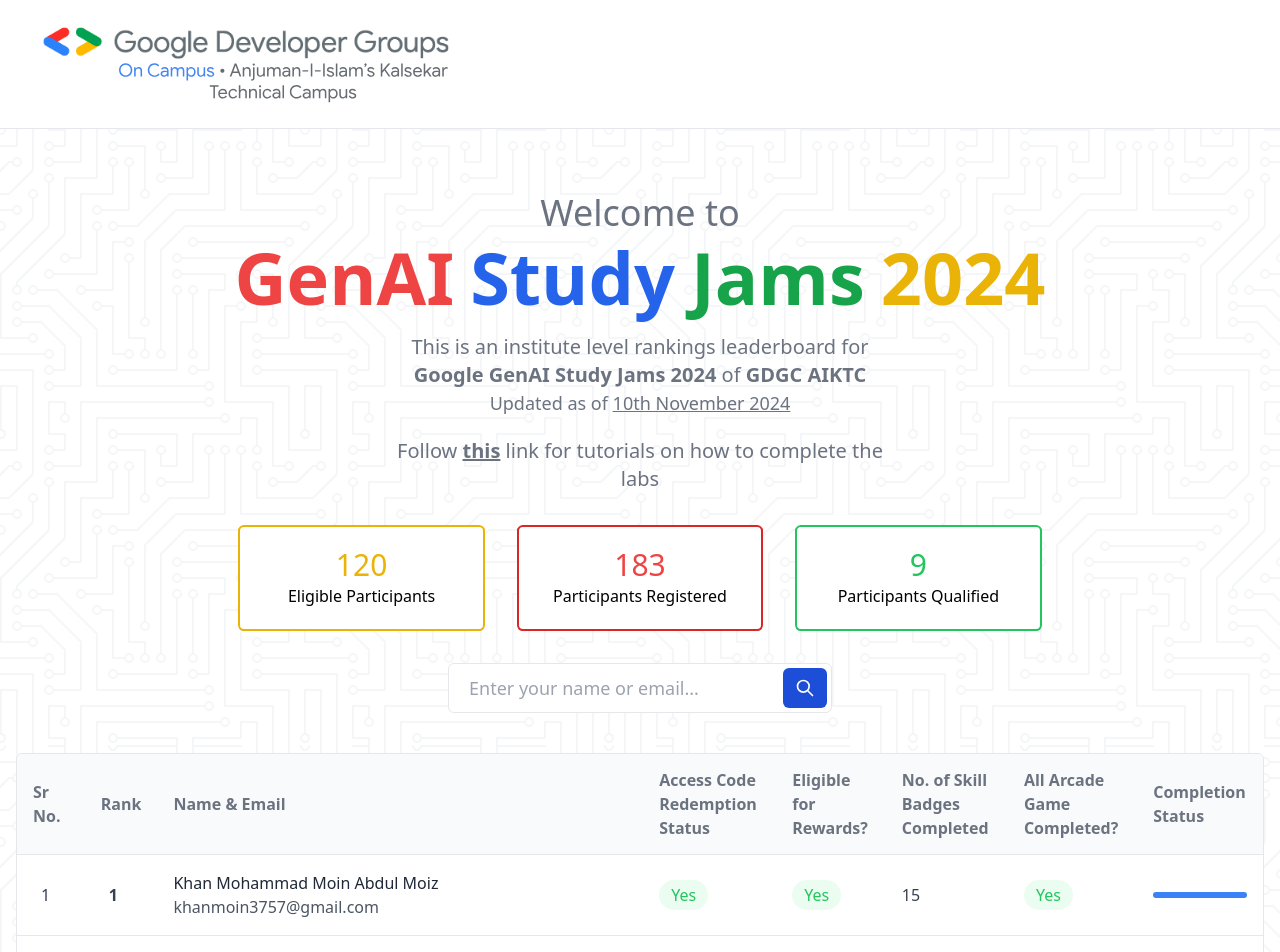
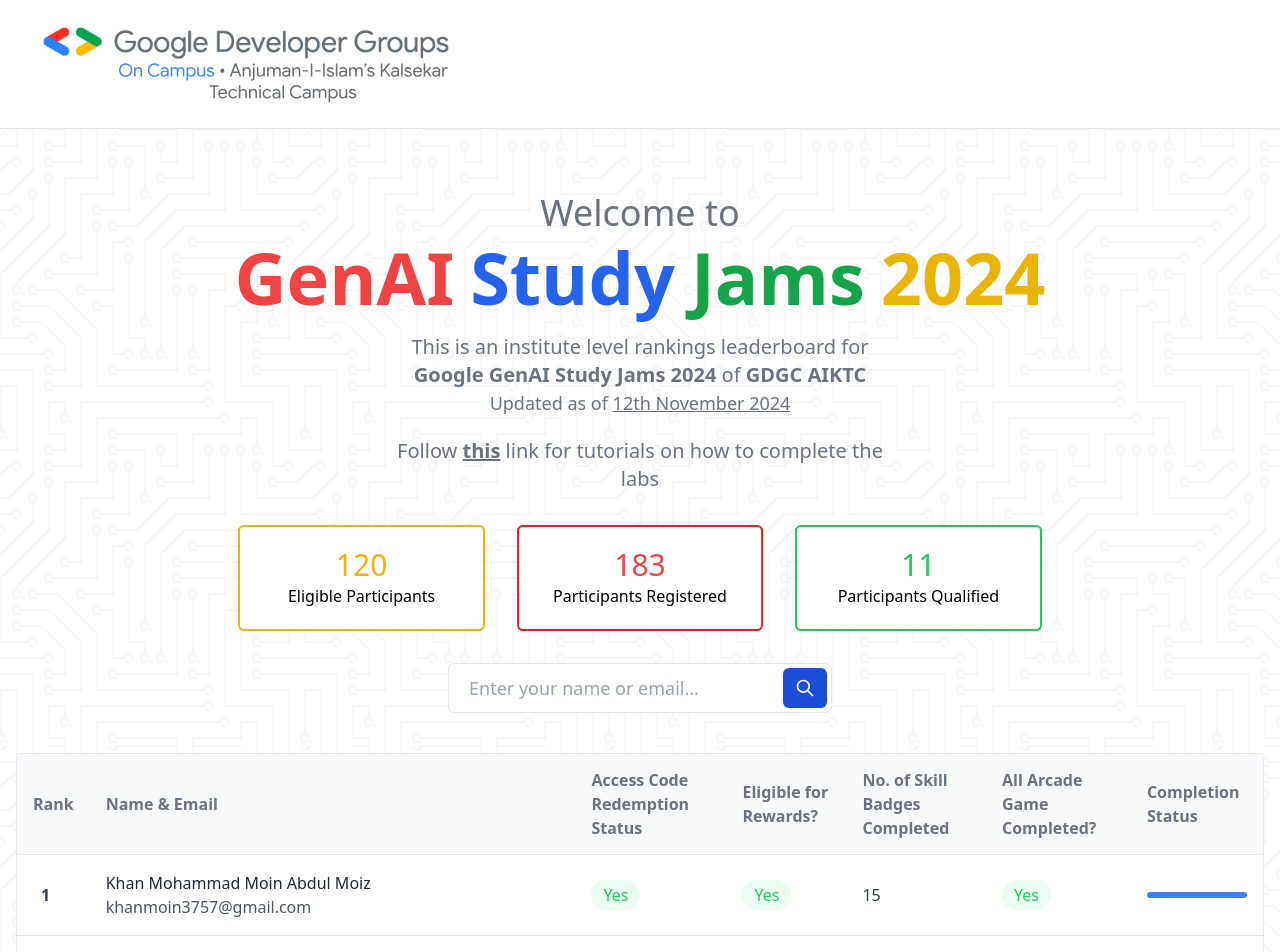
Before and after one commit to GDGC-AIKTC/GenAI-StudyJams-Leaderboard-24, a React (Vite) app: page / in a window 1280 px wide. Shown: the top 952 px of the page. Built offline with nearby package versions, Linux system fonts and the light colour scheme.

Commit message:
Update Home component: remove ranking logic and update leaderboard date to 12th November 2024

```diff
--- a/src/Home.jsx
+++ b/src/Home.jsx
@@ -43,26 +43,6 @@
 
         if (data[data.length - 1]["User Name"] === "") {
           data.pop();
-        }
-
-        let rank = 1;
-        let position = 0;
-        for (let i = 0; i < data.length; i++) {
-          position++;
-          data[i].position = position;
-          if (i === 0) {
-            data[i].rank = rank;
-          } else {
-            if (data[i].percentage === data[i - 1].percentage) {
-              data[i].rank = rank;
-            } else {
-              rank++;
-              data[i].rank = rank;
-            }
-          }
-          if (data[i].percentage === 0) {
-            rank++;
-          }
         }
       },
     });
@@ -110,7 +90,7 @@
             This is an institute level rankings leaderboard for <br />
             <b>Google GenAI Study Jams 2024</b> of <b>GDGC AIKTC</b> <br />
             <p className="text-gray-500 text-lg">
-              Updated as of <span className="underline">10th November 2024</span>
+              Updated as of <span className="underline">12th November 2024</span>
             </p>
           </p>
           <p className="mt-3 lg:mt-5 text-gray-500 text-xl">
@@ -208,9 +188,6 @@
                   <thead className="bg-gray-50">
                     <tr>
                       <th scope="col" className="w-1/8 px-4 py-3.5 font-semibold text-left rtl:text-right text-gray-500">
-                        Sr No.
-                      </th>
-                      <th scope="col" className="w-1/8 px-4 py-3.5 font-semibold text-left rtl:text-right text-gray-500">
                         Rank
                       </th>
                       <th scope="col" className="w-1/8 py-3.5 px-4 font-semibold text-left rtl:text-right text-gray-500">
@@ -243,11 +220,6 @@
                     ) : (
                       filteredData.map((row, index) => (
                         <tr key={index}>
-                          <td className="px-4 py-4 text-md whitespace-nowrap">
-                            <div>
-                              <h4 className="text-gray-700 pl-2">{row["position"]}</h4>
-                            </div>
-                          </td>
                           <td className="px-4 py-4 text-md font-bold whitespace-nowrap">
                             <div>
                               <h4 className="text-gray-700 pl-2">{row["rank"]}</h4>
```
Also changed, not shown: public/leaderboard.csv.
